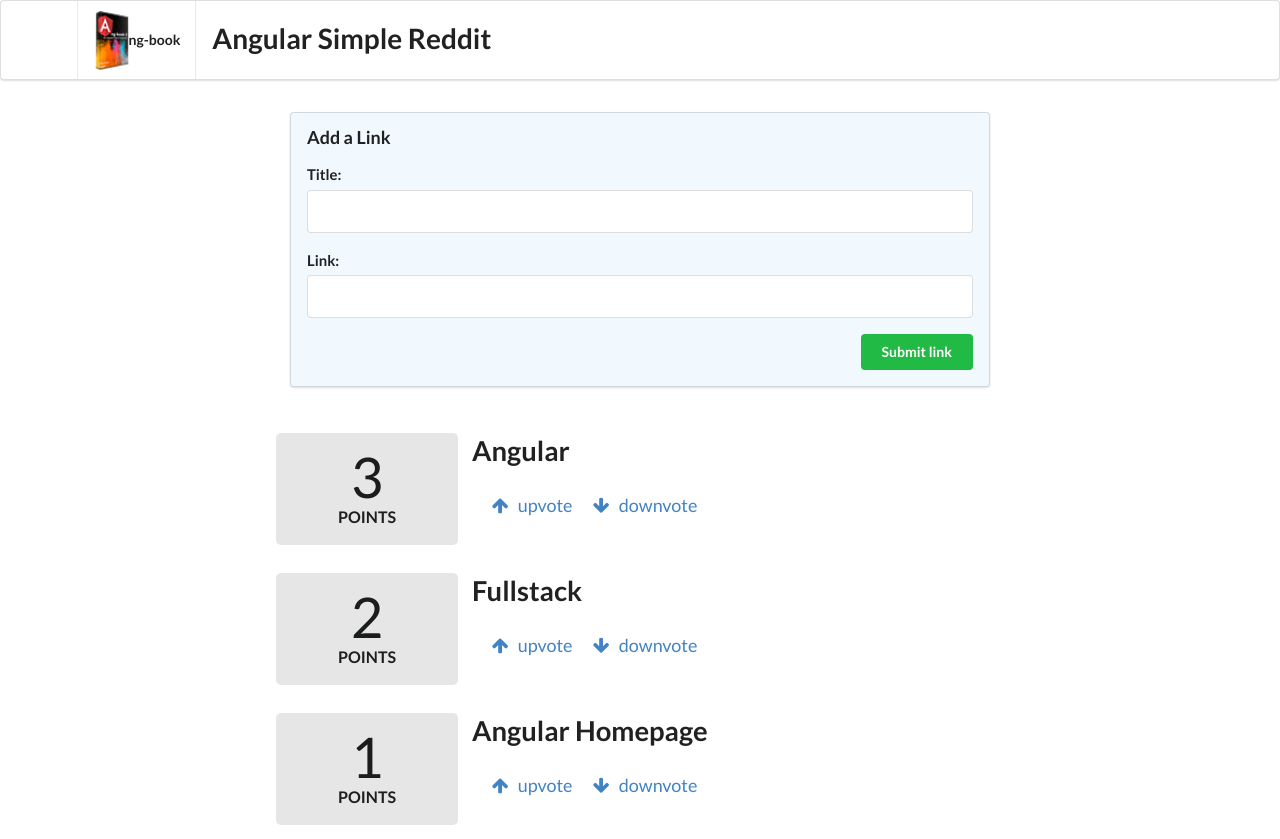
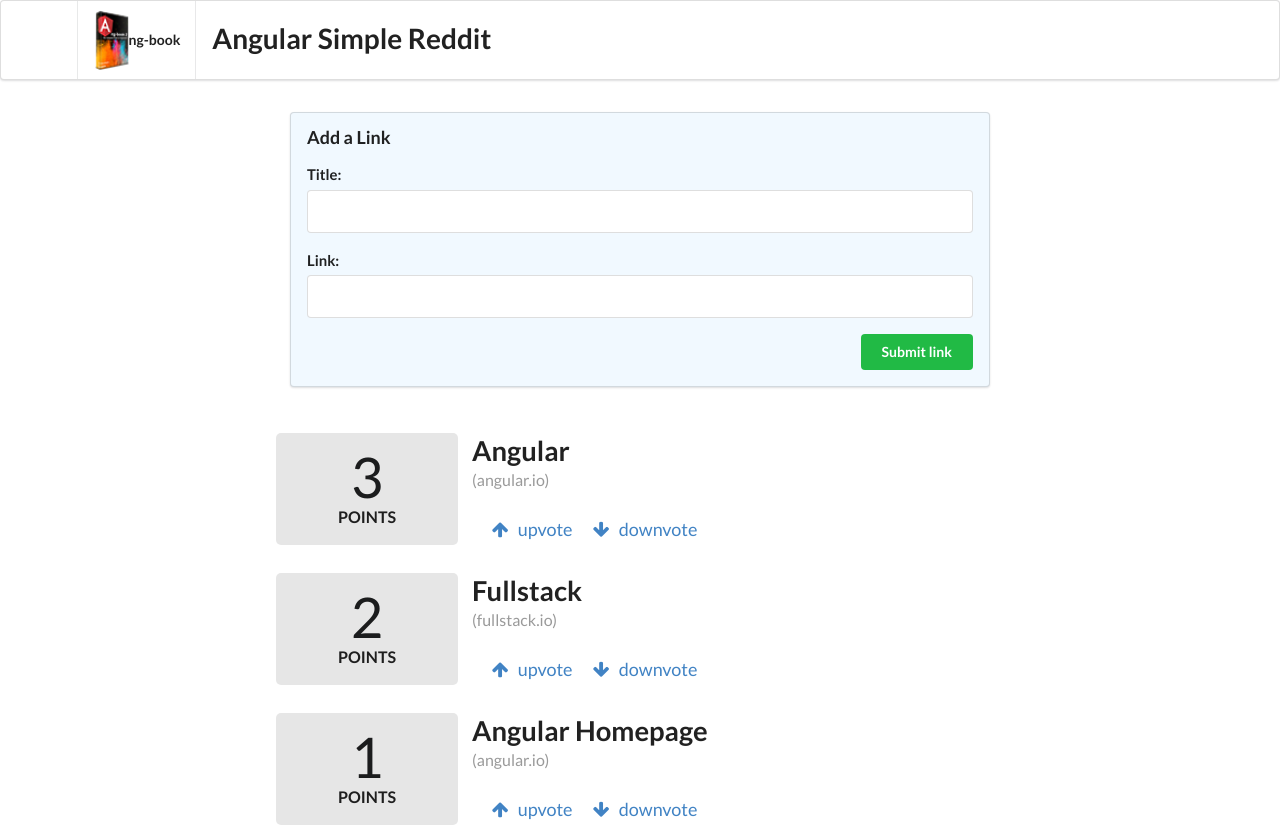
Before and after one commit to starrynights89/angular-reddit, an Angular app: page / in a window 1280 px wide. Built offline with nearby package versions, Linux system fonts and the light colour scheme.

Commit message:
adding updoot sorting

```diff
--- a/src/app/app.component.html
+++ b/src/app/app.component.html
@@ -24,7 +24,7 @@
 <div class="ui grid posts">
   <!-- iterate through the lists of articles -->
   <app-article
-    *ngFor="let article of articles"
+    *ngFor="let article of sortedArticles()"
     [article]="article">
   </app-article>
 </div>
--- a/src/app/app.component.ts
+++ b/src/app/app.component.ts
@@ -25,4 +25,8 @@
     link.value = '';
     return false;
   }
+
+  sortedArticles(): Article[] {
+    return this.articles.sort((a: Article, b: Article) => b.votes - a.votes);
+  }
 }
--- a/src/app/article/article.component.html
+++ b/src/app/article/article.component.html
@@ -12,6 +12,7 @@
   <a class="ui large header" href="{{ article.link }}">
     {{ article.title }}
   </a>
+  <div class="meta">({{ article.domain() }})</div>
   <ul class="ui big horizontal list voters">
     <li class="item">
       <a href (click)="voteUp()">
```
